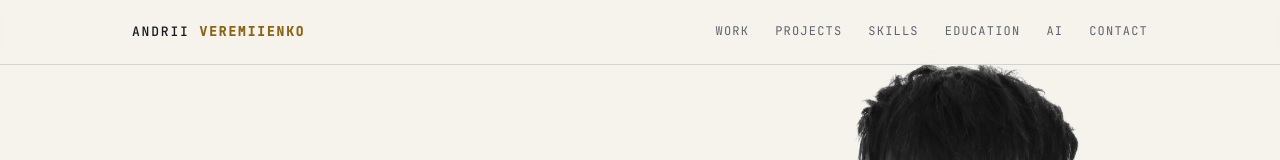
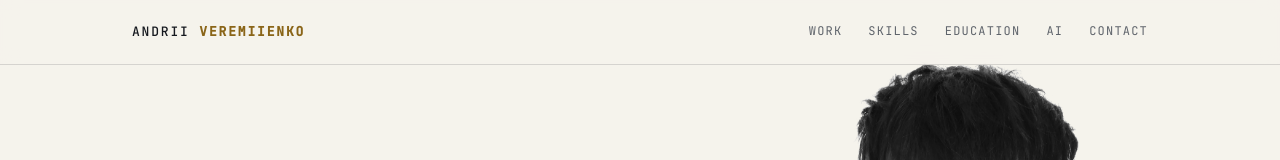
Before and after one commit to veremienko/portfolio, a React (Vite) app: page / in a window 1280 px wide. Shown: the top 160 px of the page. Built offline with nearby package versions, Linux system fonts and the light colour scheme.

Commit message:
Hide projects section
Co-Authored-By: Claude Fable 5 <noreply@anthropic.com>

```diff
--- a/src/App.tsx
+++ b/src/App.tsx
@@ -2,7 +2,6 @@ import { Nav } from './components/Nav'
 import { Hero } from './components/Hero'
 import { About } from './components/About'
 import { Work } from './components/Work'
-import { Projects } from './components/Projects'
 import { Skills } from './components/Skills'
 import { Education } from './components/Education'
 import { Ai } from './components/Ai'
@@ -20,7 +19,6 @@ export function App() {
       <main>
         <About />
         <Work />
-        <Projects />
         <Skills />
         <Education />
         <Ai />
--- a/src/components/Nav.tsx
+++ b/src/components/Nav.tsx
@@ -2,7 +2,6 @@ import { useState } from 'react'
 
 const links = [
   { href: '#work', label: 'Work' },
-  { href: '#projects', label: 'Projects' },
   { href: '#skills', label: 'Skills' },
   { href: '#education', label: 'Education' },
   { href: '#ai', label: 'AI' },
```
